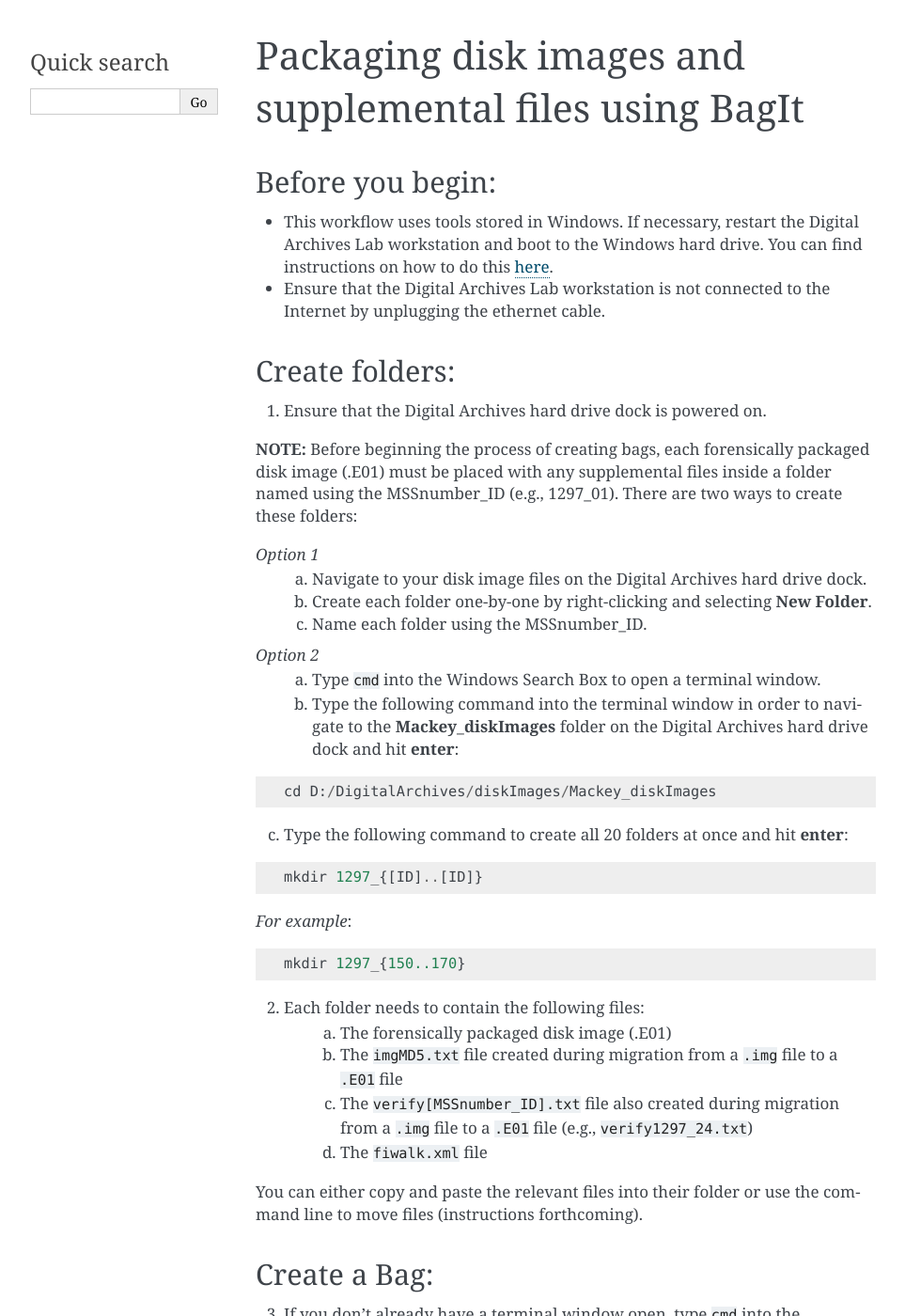
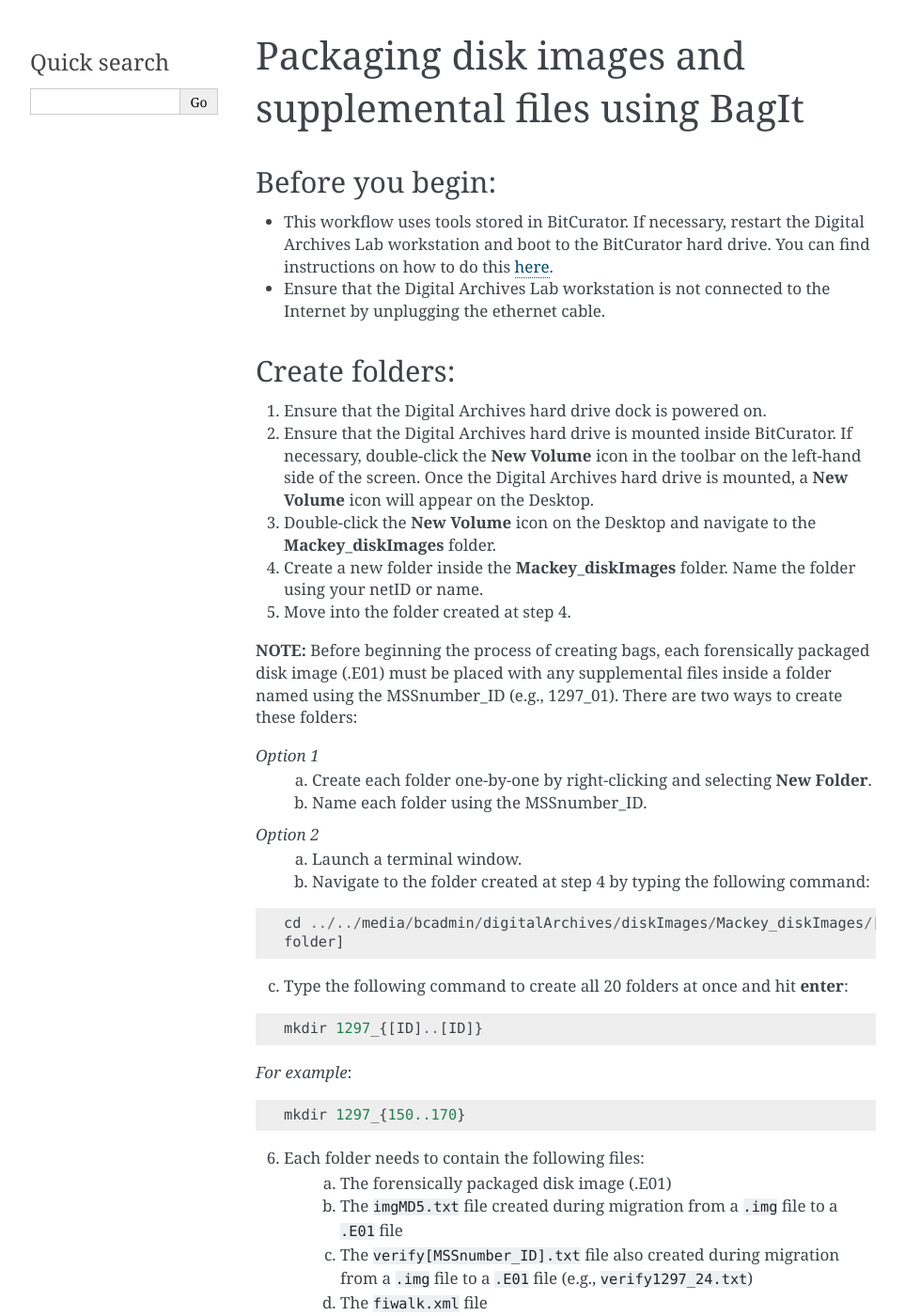
Before and after one commit to bedwards254/born-digital-bootcamp, a Sphinx documentation site: the page built from docs/creatingBags.rst, in a window 1280 px wide and 1400 px high. Shown: the whole window at 94% size, without its empty margins (148-1111 px from the left). Built offline with Sphinx 7.4.7, drawn with Linux system fonts in a browser that asks for light colours; some of the changed text lies outside the part shown.

Commit message:
Corrects errors, updates BagIt instructions

```diff
--- a/docs/creatingBags.rst
+++ b/docs/creatingBags.rst
@@ -8,7 +8,7 @@ Packaging disk images and supplemental files using BagIt
 Before you begin:
 -----------------
 
-* This workflow uses tools stored in Windows. If necessary, restart the Digital Archives Lab workstation and boot to the Windows hard drive. You can find instructions on how to do this :ref:`here <BC_Windows>`.
+* This workflow uses tools stored in BitCurator. If necessary, restart the Digital Archives Lab workstation and boot to the BitCurator hard drive. You can find instructions on how to do this :ref:`here <BC_Windows>`.
 * Ensure that the Digital Archives Lab workstation is not connected to the Internet by unplugging the ethernet cable.
 
 ---------------
@@ -16,21 +16,26 @@ Create folders:
 ---------------
 
 1. Ensure that the Digital Archives hard drive dock is powered on.
+2. Ensure that the Digital Archives hard drive is mounted inside BitCurator. If necessary, double-click the **New Volume** icon in the toolbar on the left-hand side of the screen. Once the Digital Archives hard drive is mounted, a **New Volume** icon will appear on the Desktop.
+3. Double-click the **New Volume** icon on the Desktop and navigate to the **Mackey_diskImages** folder.
+4. Create a new folder inside the **Mackey_diskImages** folder. Name the folder using your netID or name.
+5. Move into the folder created at step 4.
 
 **NOTE:** Before beginning the process of creating bags, each forensically packaged disk image (.E01) must be placed with any supplemental files inside a folder named using the MSSnumber_ID (e.g., 1297_01). There are two ways to create these folders:
 
 *Option 1*
-	a. Navigate to your disk image files on the Digital Archives hard drive dock.
-	b. Create each folder one-by-one by right-clicking and selecting **New Folder**.
-	c. Name each folder using the MSSnumber_ID.
+	a. Create each folder one-by-one by right-clicking and selecting **New Folder**.
+	b. Name each folder using the MSSnumber_ID.
 
 *Option 2*
-	a. Type ``cmd`` into the Windows Search Box to open a terminal window.
-	b. Type the following command into the terminal window in order to navigate to the **Mackey_diskImages** folder on the Digital Archives hard drive dock and hit **enter**:
+	a. Launch a terminal window.
+	b. Navigate to the folder created at step 4 by typing the following command:
 
 ::
 
-	cd D:/DigitalArchives/diskImages/Mackey_diskImages
+	cd ../../media/bcadmin/digitalArchives/diskImages/Mackey_diskImages/[your new
+	folder]
+
 
 c. Type the following command to create all 20 folders at once and hit **enter**:
 
@@ -54,45 +59,41 @@ You can either copy and paste the relevant files into their folder or use the co
 Create a Bag:
 ------------
 
-3. If you don't already have a terminal window open, type ``cmd`` into the Windows Search Box to open one.
-4. Type the following command into the terminal window in order to package your first disk image folder as a Bag and hit **enter**:
+7. Launch a terminal window, if you don't already have one open.
+8. Type the following command into the terminal window in order to package your first disk image folder as a Bag and hit **enter**:
 
 ::
 
 	bagit.py --md5 --sha1 --contact-name=[your netID]
-	D:\DigitalArchives\diskImages\Mackey_diskImages\
-	[MSSnumber_ID]
+	./[MSSnumber_ID]
 
 *For example*::
 
 	bagit.py --md5 --sha1 --contact-name=[netID]
-	D:\DigitalArchives\diskImages\Mackey_diskImages\
-	1297_173
+	./1297_173
 
-5. Wait for a confirmation message that Bag creation is complete.
+9. Wait for terminal prompt ($) to reappear.
 
 -----------------
 Validate the Bag:
 -----------------
 
-6. Type the following command in order to ensure that the newly created Bag is valid and hit **enter**:
+10. Type the following command in order to ensure that the newly created Bag is valid and hit **enter**:
 
 ::
 
-	bagit.py --validate D:\DigitalArchives\diskImages\
-	Mackey_diskImages\[MSSnumber_ID]
+	bagit.py --validate ./[MSSnumber_ID]
 
 *For example*::
 
-	bagit.py --validate D:\DigitalArchives\diskImages\
-	Mackey_diskImages\1297_173
+	bagit.py --validate ./1297_150
 
-7. Wait for a confirmation message that the Bag is valid.
+11. Wait for a confirmation message that the Bag is valid.
 
 -----------------------------
 Repeat for remaining folders:
 -----------------------------
 
-8. For all remaining folders, repeat from step 4.
+12. For all remaining folders, repeat from step 8.
 
 **Time-saving tip:** Use the up arrow to page through commands that you have previously run in the terminal window. Once you have found the correct command, you can edit it as needed before running it again.
--- a/docs/fiwalk_and_clamav.rst
+++ b/docs/fiwalk_and_clamav.rst
@@ -37,7 +37,7 @@ Run Fiwalk with the ClamAV plugin:
   	fiwalk -c clamconfig.txt -X /media/bcadmin/New\
 	Volume/digitalArchives/diskImages/Mackey_diskImages/1297_01/
 	fiwalk.xml /media/bcadmin/New\ Volume/digitalArchives/
-	diskImages/Mackey_diskImages/[1297_01/1297_01.E01
+	diskImages/Mackey_diskImages/1297_01/1297_01.E01
 
 ------------------
 Review fiwalk.xml:
```
Also changed, not shown: other parts of docs/creatingBags.rst (+1 -1 lines).
